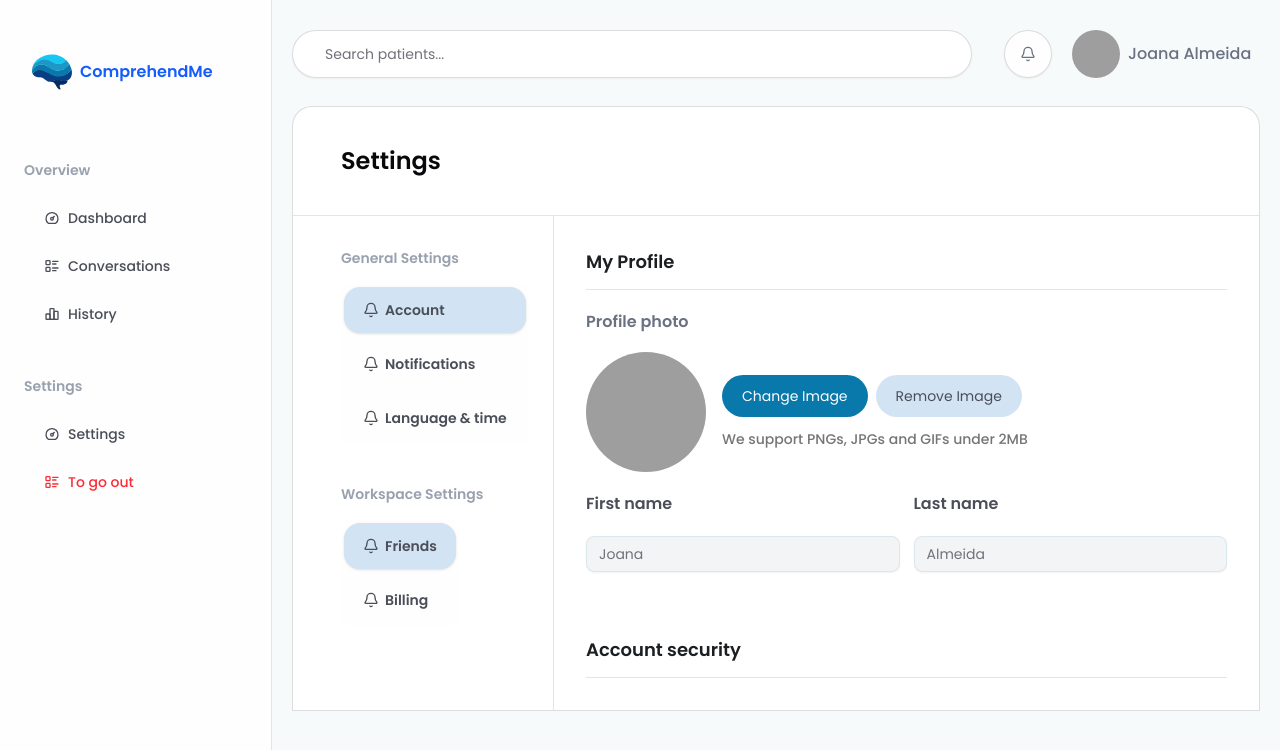
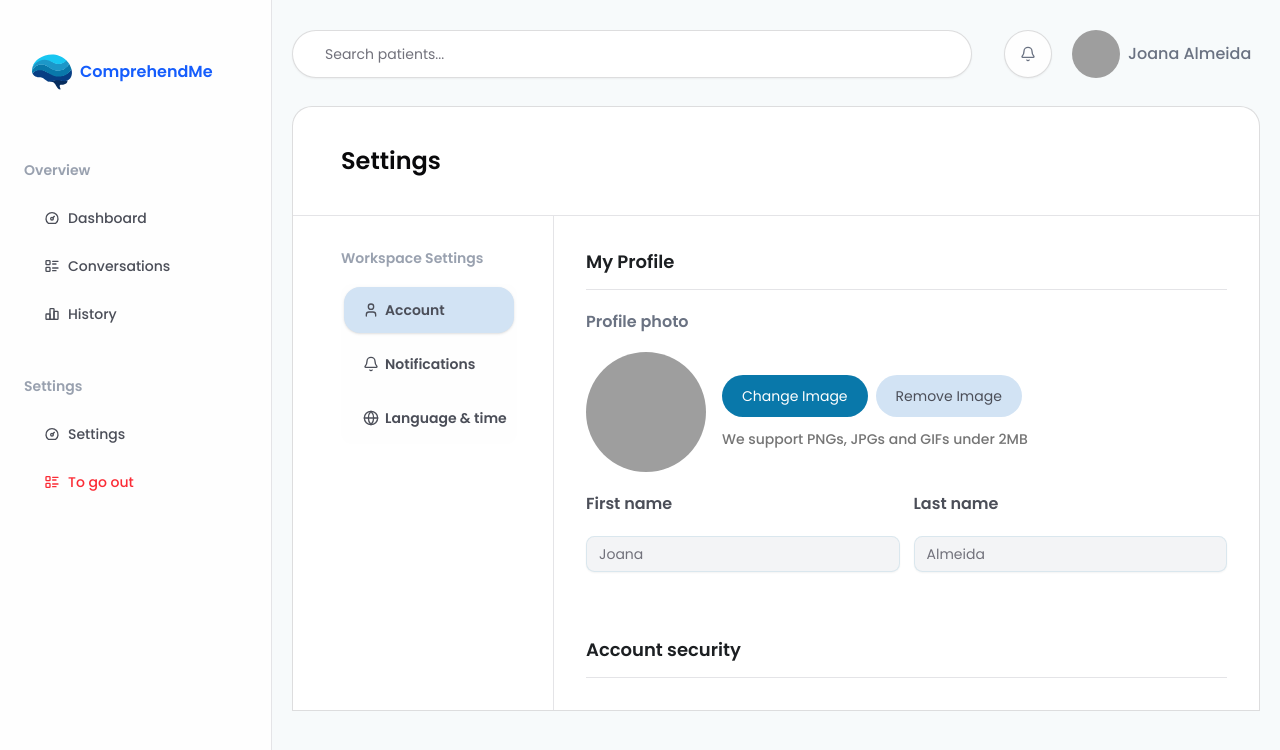
Before and after one commit to ComprehendMe/front-end, a React (Vite) app: page /dashboard/settings/notifications in a window 1280 px wide. Shown: the top 750 px of the page. Built offline with nearby package versions, Linux system fonts and the light colour scheme; grey boxes are pictures that could not be loaded.

Commit message:
chore: changing the tablist component

```diff
--- a/src/components/dashboard/tabs-list.tsx
+++ b/src/components/dashboard/tabs-list.tsx
@@ -9,10 +9,13 @@ import { useRef } from "react";
 
 interface ListProps {
   tabs: {
+    title: string;
+    items: {
       name: string;
       icon?: React.ReactElement;
       value: string;
     }[];
+  };
   url: string;
   searchParamName?: string;
   disabled?: boolean;
@@ -49,18 +52,25 @@ export function ListTab({ tabs, url, searchParamName, disabled }: ListProps) {
 
   const defaultValue = searchParamName
     ? search[searchParamName]
-    : tabs[0].value;
+    : tabs.items[0].value;
 
   return (
+    <div className="space-y-4">
+      <p className="text-sm font-semibold text-gray-400">{tabs.title}</p>
       <div className="w-full max-w-md">
         <Tabs
           className="flex-row"
-        defaultValue={defaultValue ?? tabs[0].value}
+          defaultValue={defaultValue ?? tabs.items[0].value}
           onValueChange={handleChange}
         >
-        <TabsList ref={ref} className="bg-background h-full flex-col">
-          {tabs.map((tab) => (
-            <TabsTrigger className="w-full justify-start"  key={tab.value} value={tab.value} disabled={disabled}>
+          <TabsList ref={ref} className="bg-background h-full flex-col w-full">
+            {tabs.items.map((tab) => (
+              <TabsTrigger
+                className="w-full justify-start"
+                key={tab.value}
+                value={tab.value}
+                disabled={disabled}
+              >
                 {tab.icon}
                 {tab.name}
               </TabsTrigger>
@@ -68,5 +78,6 @@ export function ListTab({ tabs, url, searchParamName, disabled }: ListProps) {
           </TabsList>
         </Tabs>
       </div>
+    </div>
   );
 }
--- a/src/routes/dashboard/settings/route.tsx
+++ b/src/routes/dashboard/settings/route.tsx
@@ -1,7 +1,7 @@
-import { ListTab } from "@/components/dashboard/tabs-list"
+import { ListTab } from "@/components/dashboard/tabs-list";
 import { Separator } from "@/components/ui/separator";
 import { createFileRoute, Outlet } from "@tanstack/react-router";
-import { Bell, Globe } from "lucide-react";
+import { Bell, Globe, User } from "lucide-react";
 
 export const Route = createFileRoute("/dashboard/settings")({
   component: DashboardRoute,
@@ -15,16 +15,14 @@ function DashboardRoute() {
         <Separator />
         <div className="flex justify-between w-full h-full">
           <aside className="py-8 pl-12 pr-9 max-w-[260px] w-full space-y-10">
-            <div className="space-y-4">
-              <p className="text-sm font-semibold text-gray-400">
-                General Settings
-              </p>
-              <ListTab
-                tabs={[
+            <ListTab
+              tabs={{
+                title: "Workspace Settings",
+                items: [
                   {
                     name: "Account",
                     value: "/",
-                    icon: <Bell />,
+                    icon: <User />,
                   },
                   {
                     name: "Notifications",
@@ -34,32 +32,12 @@ function DashboardRoute() {
                   {
                     name: "Language & time",
                     value: "/language",
-                    icon: <Bell />,
+                    icon: <Globe />,
                   },
-                ]}
-                url="/dashboard/settings"
-              />
-            </div>
-            <div className="space-y-4">
-              <p className="text-sm font-semibold text-gray-400">
-                Workspace Settings
-              </p>
-              <ListTab
-                tabs={[
-                  {
-                    name: "Friends",
-                    value: "/friends",
-                    icon: <Bell />,
-                  },
-                  {
-                    name: "Billing",
-                    value: "/billing",
-                    icon: <Bell />,
-                  },
-                ]}
-                url="/dashboard"
-              />
-            </div>
+                ],
+              }}
+              url="/dashboard/settings"
+            />
           </aside>
           <Outlet />
         </div>
```
Lines whose indentation alone changed are shown as unchanged.
